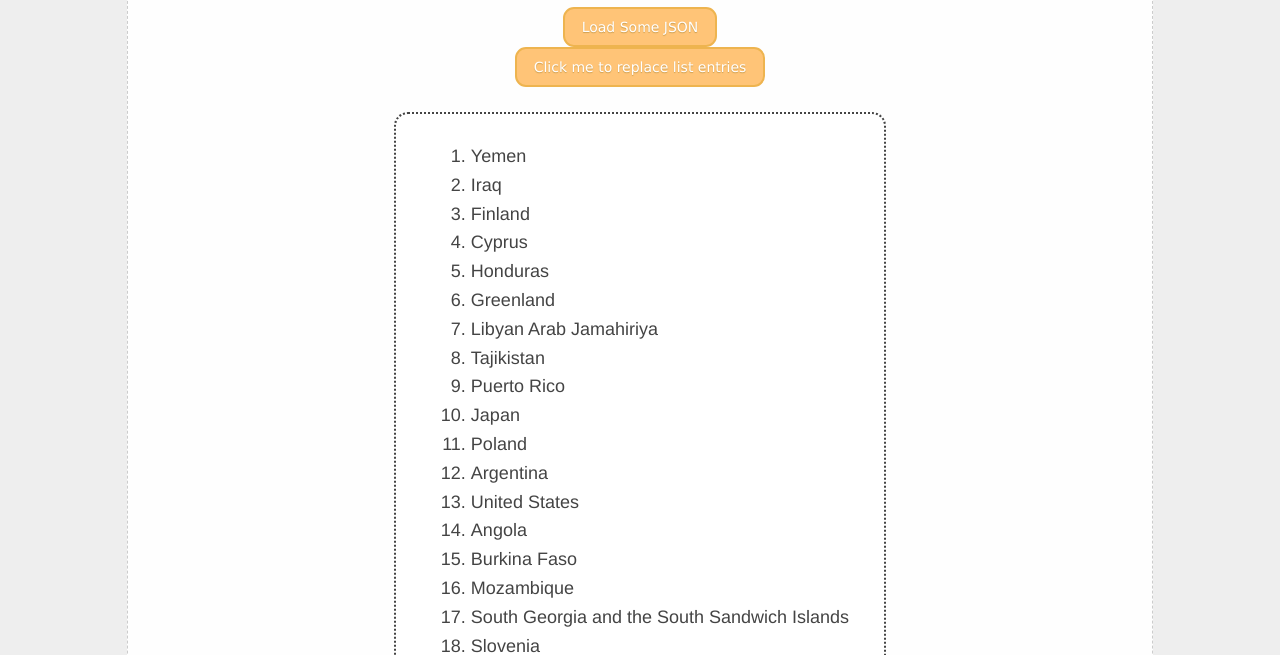
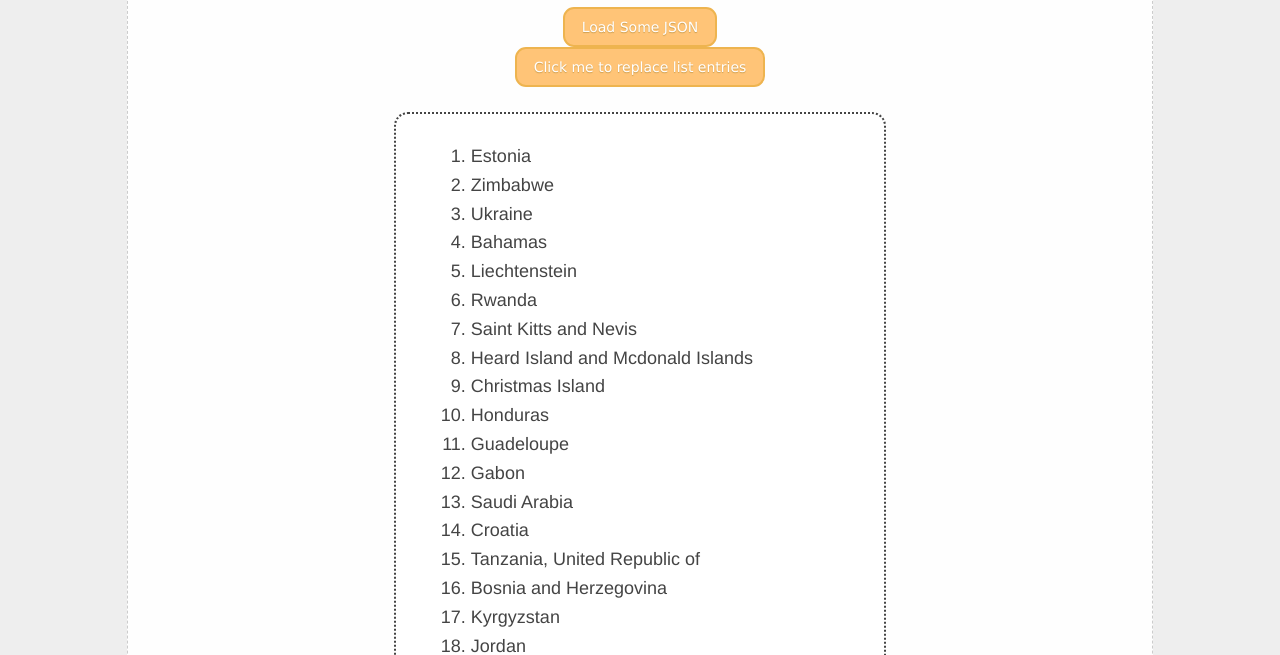
Before and after one commit to jland98/jland98.github.io, a plain HTML site: page lab_5/index.html in a window 1280 px wide. Both pictures are taken after a click on the button "Click me to replace list entries". Shown: the part 142-797 px from the top of the page. Drawn offline with Linux system fonts and the light colour scheme.

Commit message:
changed object names/formatting, fixed functions

```diff
--- a/lab_5/index.html
+++ b/lab_5/index.html
@@ -280,23 +280,31 @@
     ]
 
     function loadData() {
-      sessionStorage.setItem('country_codes', JSON.stringify(countries.code));
+      sessionStorage.setItem('country_codes', JSON.stringify(countries.map(country => country.code)));
       let codes = sessionStorage.getItem('country_codes');
+      console.log(codes);
     }
 
-    function getRandNum(min, max) {
-      return Math.floor(Math.random() * (countries.length - 0)) + 0;
+    function getRandomNumber(min, max) {
+      return Math.floor(Math.random() * max) + min;
     }
 
     function replaceList() {
-      let country_list = "";
-      let oldList = document.getElementsByClassName("instructions");
+      const countryNames = countries.map(country => country.name);
+      const oldListElement = document.getElementsByClassName("instructions")[0];
+
+      let countryList = "";
       let i;
+
       for (i = 0; i < 50; i++) {
-        country_list += "<li>" + countries[getRandNum(0, countries.length)].name + '<br>';
+        const randomNumber = getRandomNumber(0, countries.length);
+        const randomCountryName = countryNames[randomNumber];
+        countryNames.splice(randomNumber, 1, 0);
+
+        countryList += "<li>" + randomCountryName + '</li>' + '\n';
       }
-      oldList[0].innerHTML = "<ol>" + country_list;
 
+      oldListElement.innerHTML = "<ol>" + countryList + "</ol>";
     }
     console.log("List of countries in the world", countries);
   </script>
```
